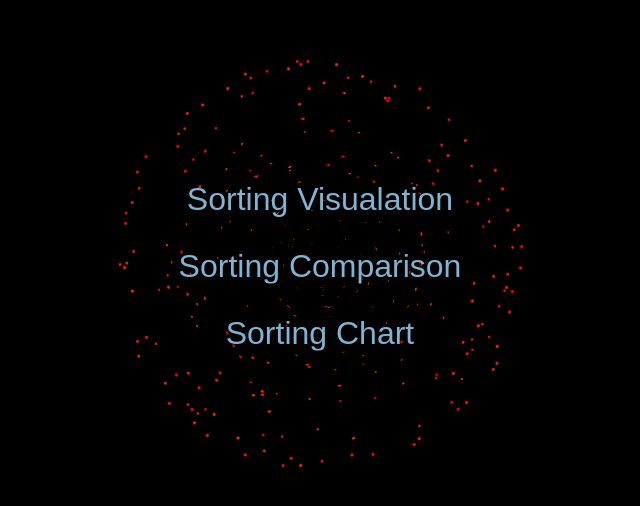
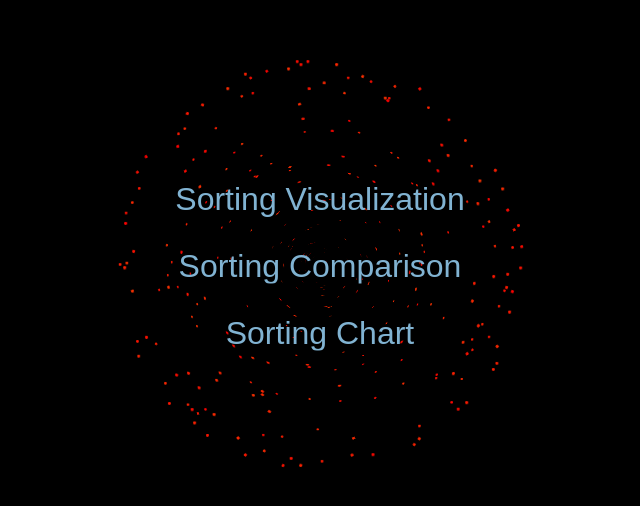
Before and after one commit to sortingweb/sortingweb.github.io, a plain HTML site: page index.html in a window 1280 px wide. Shown: the part 134-640 px from the top of the page, without its empty margins (320-960 px from the left). Drawn offline with Linux system fonts and the light colour scheme.

Commit message:
Update index.html

```diff
--- a/index.html
+++ b/index.html
@@ -310,7 +310,7 @@
   <div class='c'></div>
 </div>
 	<div class="container">
-		<p><a href="http://namho102.github.io/sorting-demo/" class="third after">Sorting Visualation</a></p>
+		<p><a href="http://namho102.github.io/sorting-demo/" class="third after">Sorting Visualization</a></p>
 		<p><a href="http://namho102.github.io/sorting/" class="third after">Sorting Comparison</a></p>
 		<p><a href="http://namho102.github.io/sorting-chart/" class="third after">Sorting Chart</a></p>
 	</div>
```
